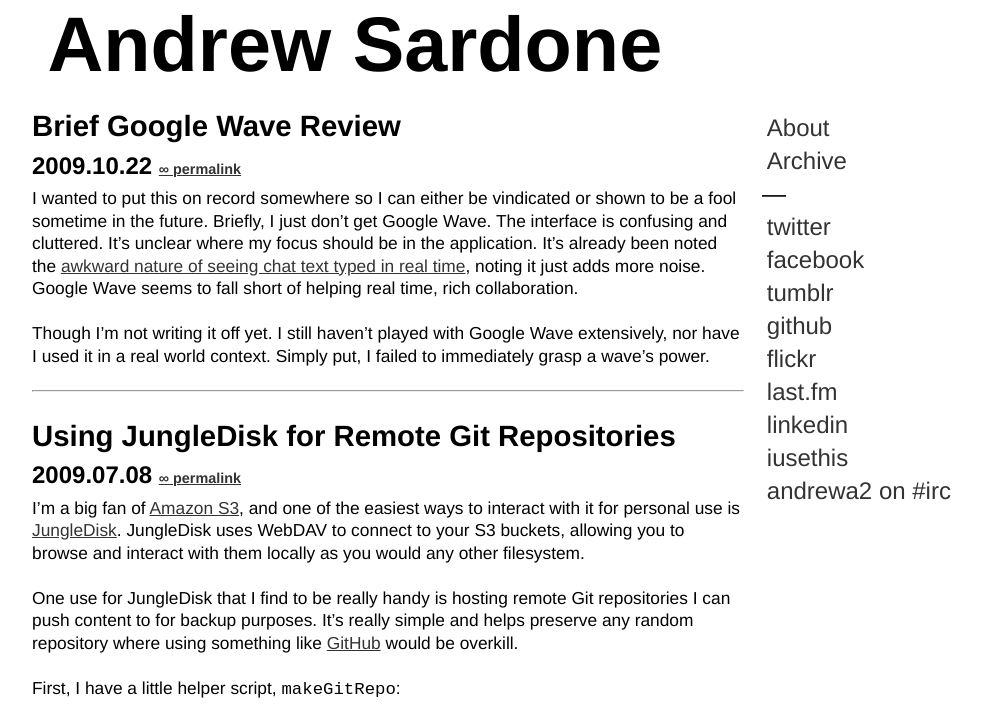
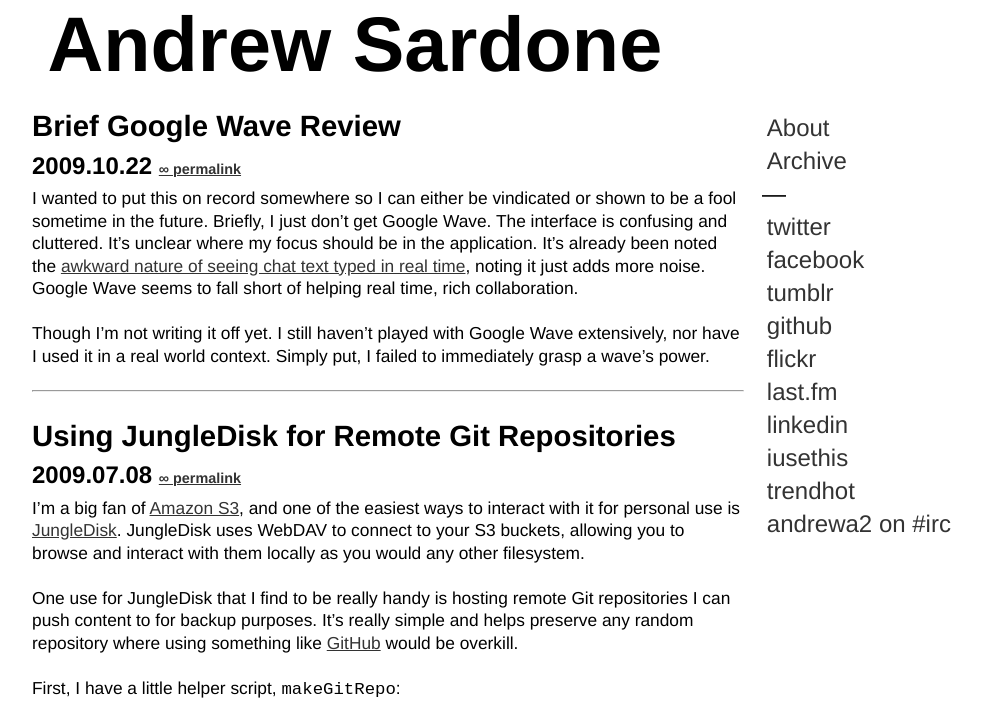
Before and after one commit to andrewsardone/andrewsardone.github.com, a Jekyll site: the page built from index.html, in a window 1280 px wide and 900 px high, cut to the strip 0-720 px from the top of the window. Shown: the whole strip, without its empty margins (133-1115 px from the left). Built offline with Jekyll 4.4.1, drawn with Linux system fonts in a browser that asks for light colours; Markdown is read by kramdown in place of the engine named in the settings.

Commit message:
Added a link to my TrendHot profile

```diff
--- a/_layouts/default.html
+++ b/_layouts/default.html
@@ -32,6 +32,7 @@
         <li><a href="http://last.fm/user/andrewsardone">last.fm</a></li>
         <li><a href="http://www.linkedin.com/in/sardone">linkedin</a></li>
         <li><a href="http://osx.iusethis.com/user/andrew">iusethis</a></li>
+        <li><a href="http://trendhot.com/andrew">trendhot</a></li>
         <li><a href="#">andrewa2 on #irc</a></li>
       </ul>
     </div>
```
